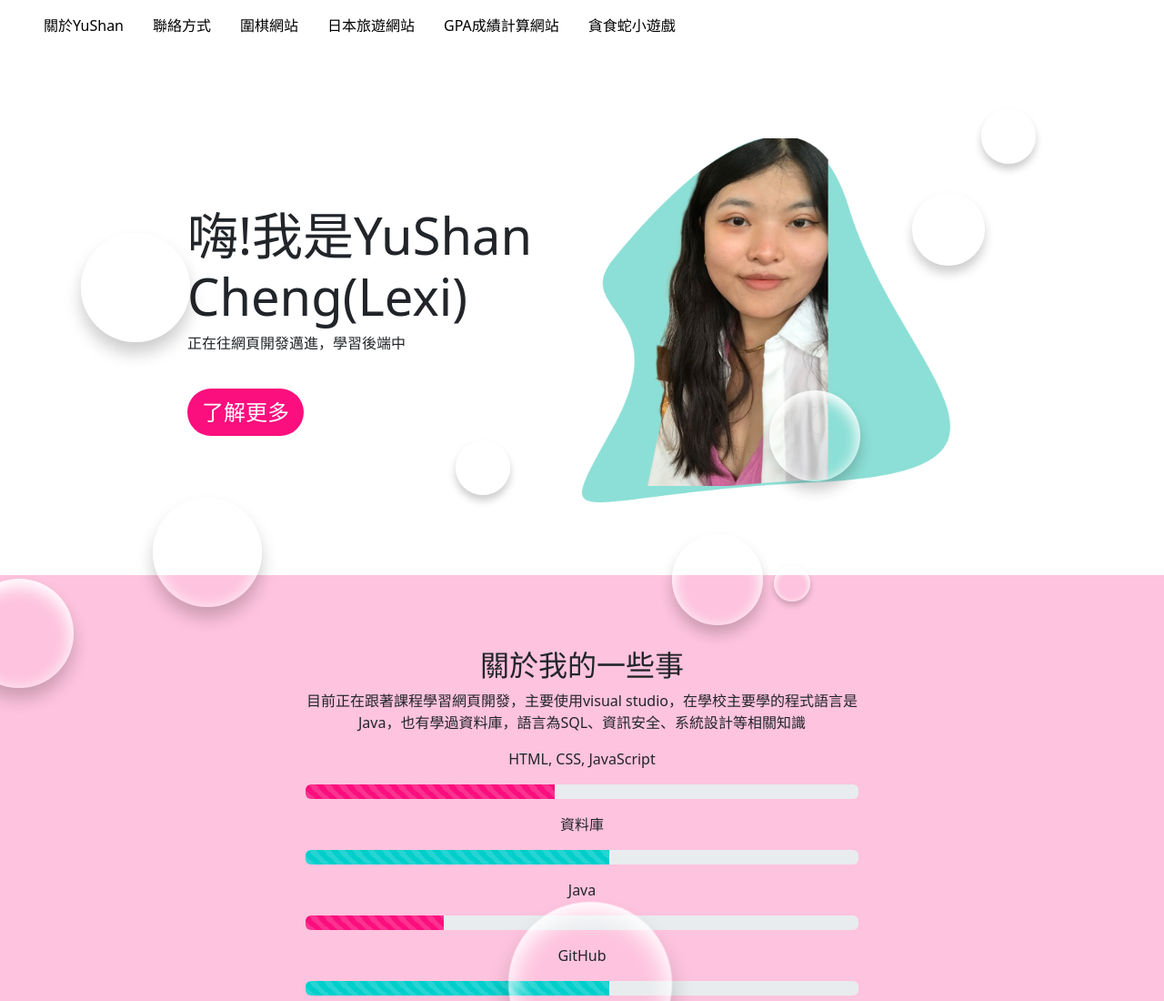
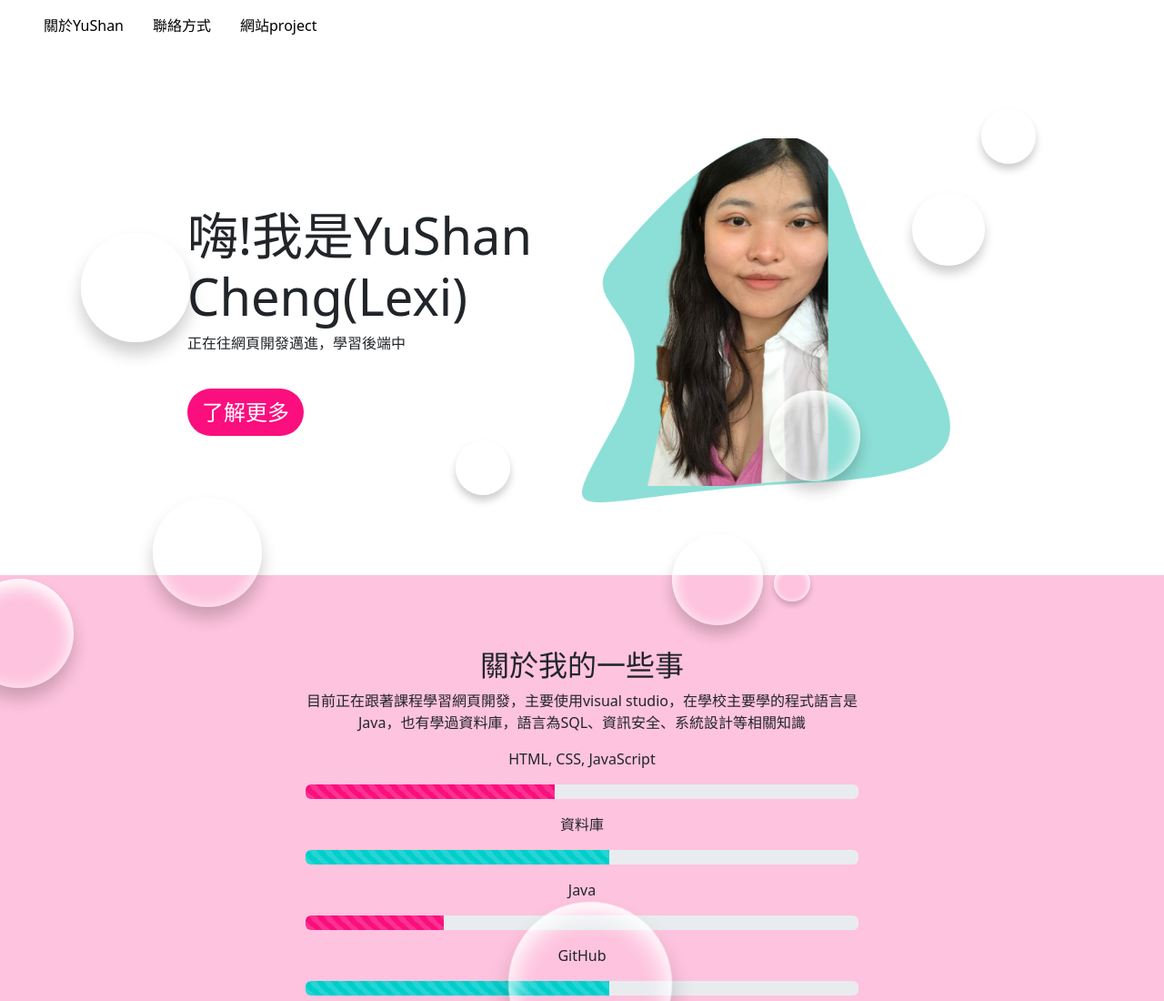
Before and after one commit to bettysally3337/myPortfolio, a plain HTML site: page index.html in a window 1280 px wide. Shown: the top 1100 px of the page at 91% size. Drawn offline with nearby package versions, Linux system fonts and the light colour scheme.

Commit message:
same as previous change

```diff
--- a/index.html
+++ b/index.html
@@ -16,32 +16,11 @@
 
   <body>
     <nav>
-      <ul>
+      <ul id="menu">
         <li><a href="#">關於YuShan</a></li>
         <li><a href="./contact.html">聯絡方式</a></li>
         <!-- 設定target="_blank"這樣就會在新的分頁開 -->
-        <li>
-          <a target="_blank" href="https://go-gameproject.netlify.app/"
-            >圍棋網站</a
-          >
-        </li>
-        <li>
-          <a
-            target="_blank"
-            href="https://udemyproject-2023japantravel.netlify.app/"
-            >日本旅遊網站</a
-          >
-        </li>
-        <li>
-          <a target="_blank" href="https://udemyproject-gpa.netlify.app/"
-            >GPA成績計算網站</a
-          >
-        </li>
-        <li>
-          <a target="_blank" href="https://udemyproject-snakegame.netlify.app/"
-            >貪食蛇小遊戲</a
-          >
-        </li>
+        <li><a href="./websites-project.html">網站project</a></li>
       </ul>
     </nav>
 
--- a/portfoliostyles/style.scss
+++ b/portfoliostyles/style.scss
@@ -227,7 +227,8 @@ body {
   }
 }
 
-section.contact {
+section.contact,
+section.websites {
   display: flex;
   flex-wrap: wrap;
   padding: 2rem;
@@ -239,6 +240,7 @@ section.contact {
       --bs-table-bg: none;
       border-collapse: collapse;
       tr {
+        border-top: 2px solid $themeColortiff1;
         border-bottom: 2px solid $themeColortiff1;
         transition: all 0.2s ease;
         &:hover {
```
Also changed, not shown: contact.html (+8 -23 lines), portfoliostyles/style.css, 1 other file.
